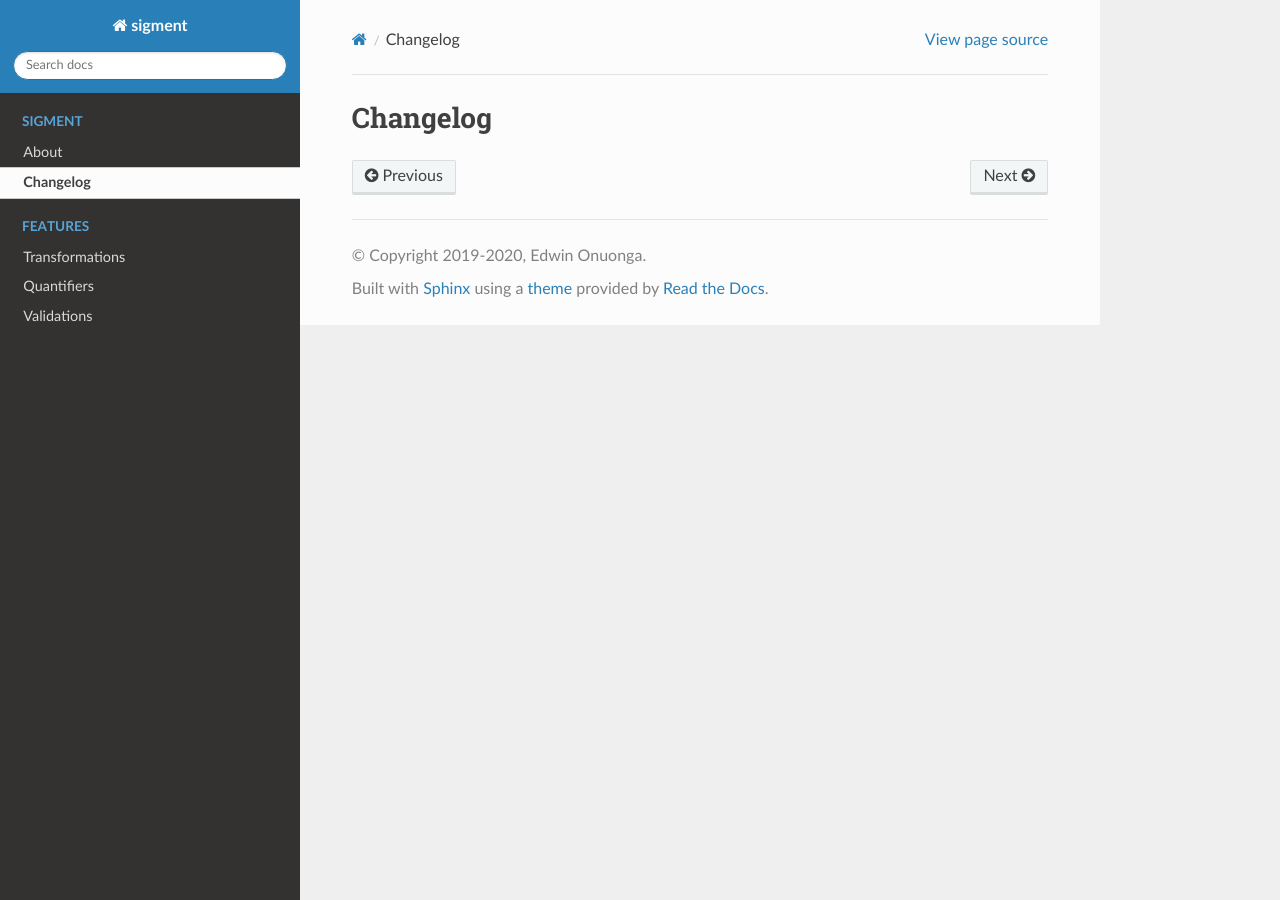
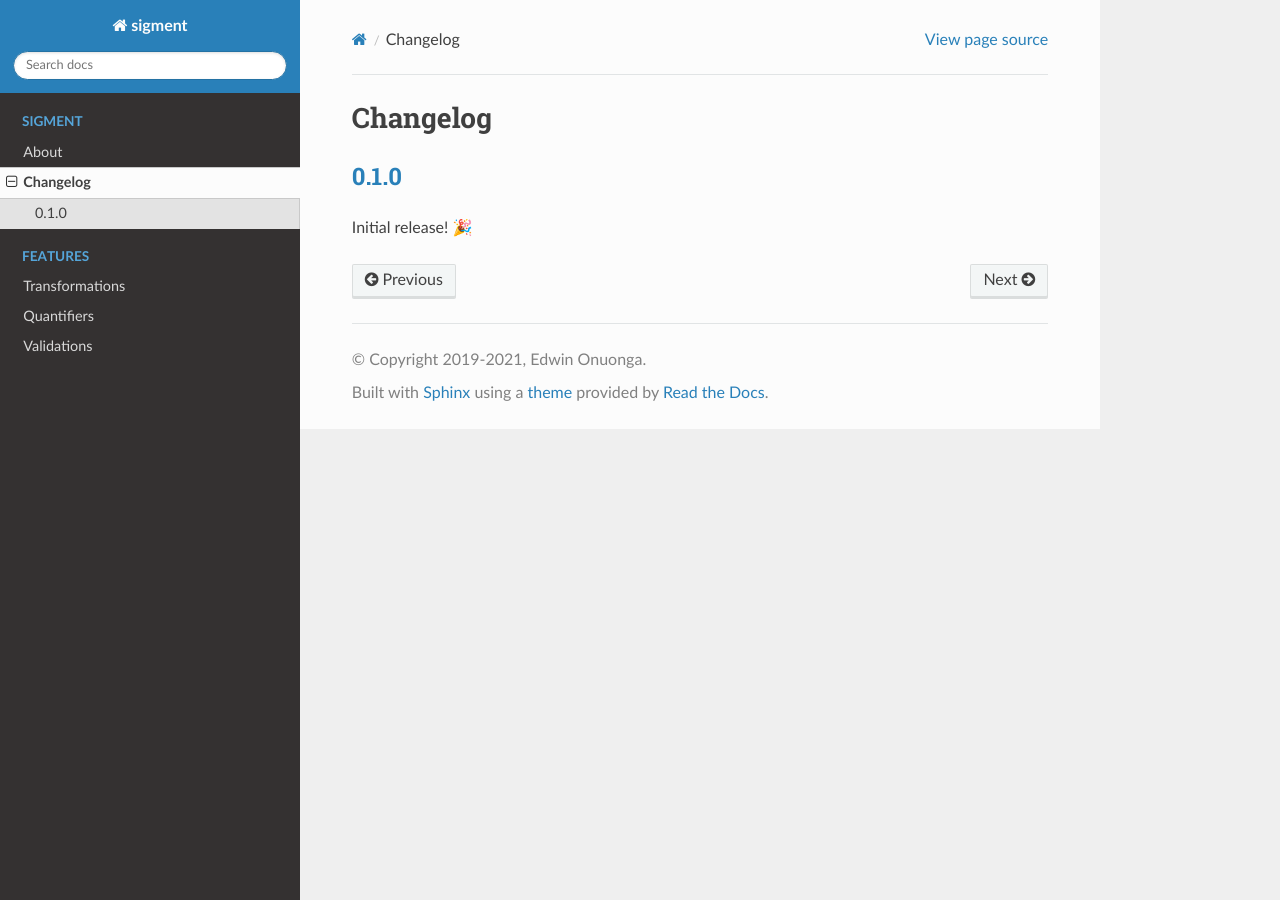
Before and after one commit to eonu/sigment, a Sphinx documentation site: the page built from docs/changelog.rst, in a window 1280 px wide. Built offline with Sphinx 7.4.7 and the Read the Docs theme 2.0.0, drawn with Linux system fonts in a browser that asks for light colours.

Commit message:
[patch:docs] Update copyright year (#8)
* Update copyright year

```diff
--- a/CHANGELOG.md
+++ b/CHANGELOG.md
@@ -0,0 +1,3 @@
+## [0.1.0](https://github.com/eonu/sigment/releases/tag/v0.1.0)
+
+Initial release! 🎉
--- a/docs/conf.py
+++ b/docs/conf.py
@@ -22,11 +22,11 @@
 # -- Project information -----------------------------------------------------
 
 project = 'sigment'
-copyright = '2019-2020, Edwin Onuonga'
+copyright = '2019-2021, Edwin Onuonga'
 author = 'Edwin Onuonga'
 
 # The full version, including alpha/beta/rc tags
-release = '0.1.0a1'
+release = '0.1.0'
 
 # -- General configuration ---------------------------------------------------
 
--- a/setup.py
+++ b/setup.py
@@ -4,7 +4,7 @@
 from __future__ import print_function
 from setuptools import setup, find_packages
 
-VERSION = '0.1.0a1'
+VERSION = '0.1.0'
 
 with open('README.md', 'r') as fh:
     long_description = fh.read()
```
Also changed, not shown: README.md (+1 -1 lines), 1 other file.
